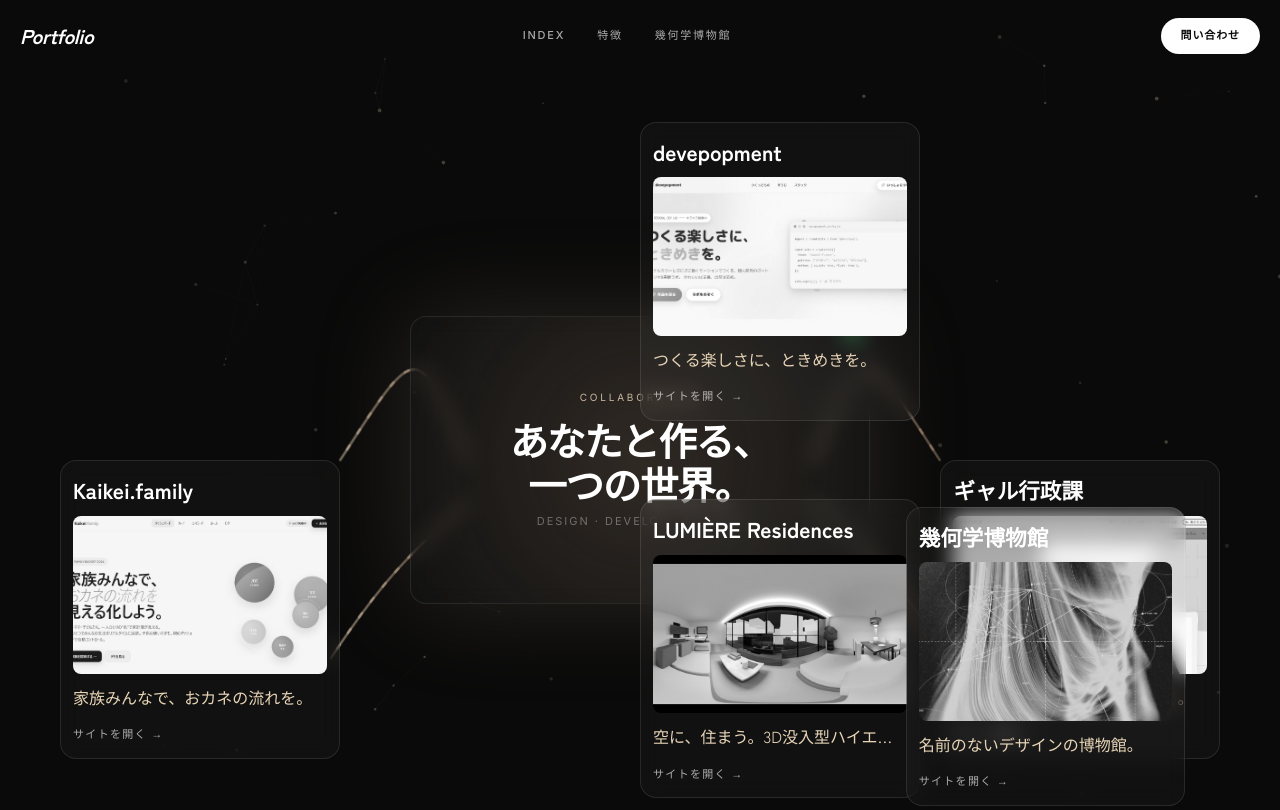
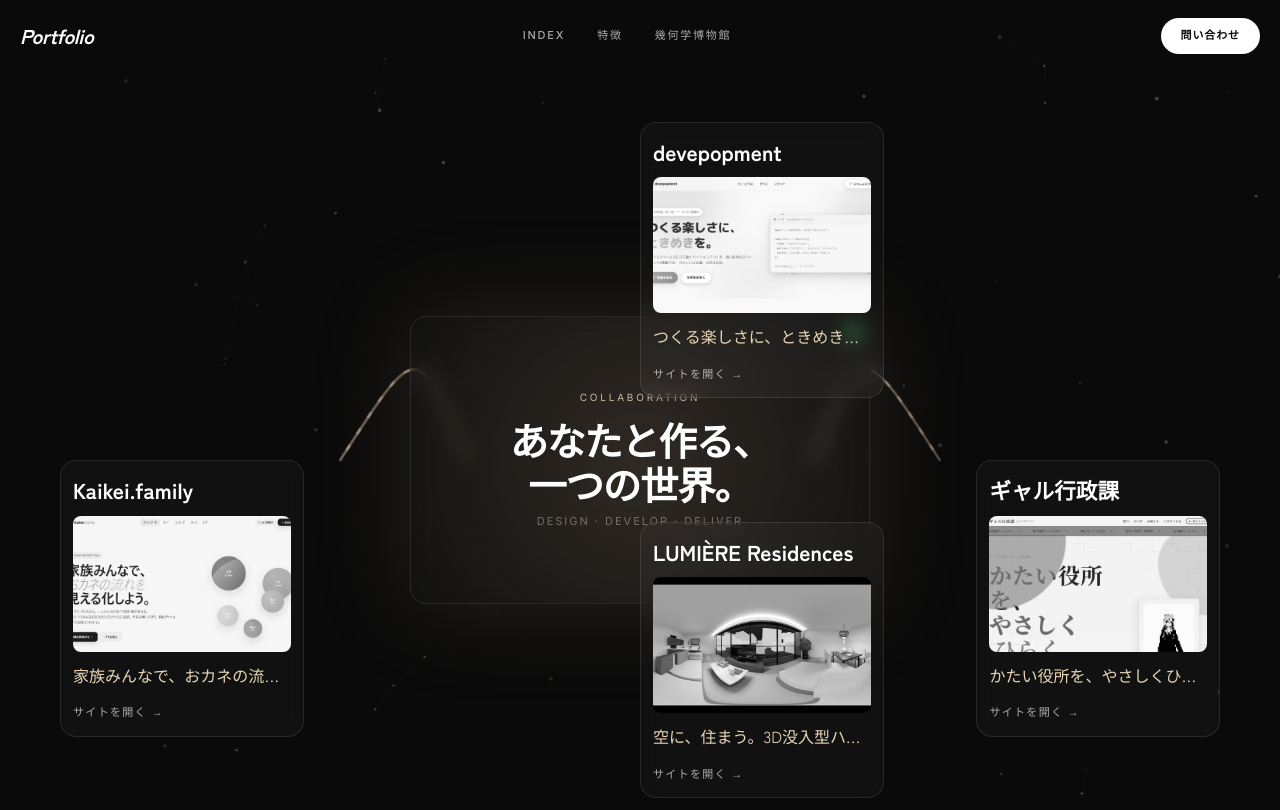
Before and after one commit to tenma325/PPdevelopment, a plain HTML site: page index.html in a window 1280 px wide. Shown: the top 810 px of the page. Drawn offline with Linux system fonts and the light colour scheme.

Commit message:
Remove 5th satellite (museum), restore 4-card hero, narrow cards to prevent overlap

```diff
--- a/index.html
+++ b/index.html
@@ -9,7 +9,7 @@
     <link rel="preconnect" href="https://fonts.googleapis.com">
     <link rel="preconnect" href="https://fonts.gstatic.com" crossorigin>
     <link href="https://fonts.googleapis.com/css2?family=Inter:wght@300;400;500;600;700&family=Zen+Kaku+Gothic+New:wght@300;400;500;700&display=swap" rel="stylesheet">
-    <link rel="stylesheet" href="./styles.css?v=3">
+    <link rel="stylesheet" href="./styles.css?v=4">
   </head>
   <body>
     <div class="bg-dots" aria-hidden="true"></div>
@@ -65,12 +65,6 @@
               <!-- Center to Top (devepopment) -->
               <path class="node-line" d="M600,290 C600,260 600,260 600,222" />
               <path class="node-line node-line--dashed" d="M600,290 C600,260 600,260 600,222" />
-              <!-- Center to Bottom-Right (幾何学博物館) -->
-              <path class="node-line" d="M780,420 C850,480 880,520 920,580" />
-              <path class="node-line node-line--dashed" d="M780,420 C850,480 880,520 920,580" />
-              <!-- Center to Bottom-Left (hidden balance) -->
-              <path class="node-line" d="M420,420 C350,480 320,520 280,580" />
-              <path class="node-line node-line--dashed" d="M420,420 C350,480 320,520 280,580" />
             </g>
           </svg>
 
@@ -119,24 +113,13 @@
             </a>
           </article>
 
-          <article class="satellite-card satellite-card--top" data-reveal="fade-down" style="--orbit-delay:.45s">
+          <article class="satellite-card satellite-card--top" data-reveal="fade-down" style="--orbit-delay:.45s" id="museum">
             <a class="satellite-inner" href="https://tenma325.github.io/PPdevelopment/" target="_blank" rel="noopener" aria-label="devepopment を開く">
               <h2 class="satellite-title">devepopment</h2>
               <div class="satellite-media">
                 <img src="./assets/devepopment-thumb.jpg" alt="devepopment サイトのスクリーンショット" loading="eager">
               </div>
               <p class="satellite-concept">つくる楽しさに、ときめきを。</p>
-              <span class="satellite-link">サイトを開く →</span>
-            </a>
-          </article>
-
-          <article class="satellite-card satellite-card--bottom-right" data-reveal="orbit-right" style="--orbit-delay:.6s" id="museum">
-            <a class="satellite-inner" href="https://tenma325.github.io/geometry-museum/" target="_blank" rel="noopener" aria-label="幾何学博物館 を開く">
-              <h2 class="satellite-title">幾何学博物館</h2>
-              <div class="satellite-media">
-                <img src="./assets/museum-14.jpg" alt="幾何学博物館 サイトのスクリーンショット" loading="eager">
-              </div>
-              <p class="satellite-concept">名前のないデザインの博物館。</p>
               <span class="satellite-link">サイトを開く →</span>
             </a>
           </article>
--- a/styles.css
+++ b/styles.css
@@ -374,7 +374,7 @@ body {
 .satellite-card {
   position: absolute;
   z-index: 3;
-  width: 24.1%;
+  width: 21%;
   opacity: 0;
   transform: translateY(30px);
 }
```
